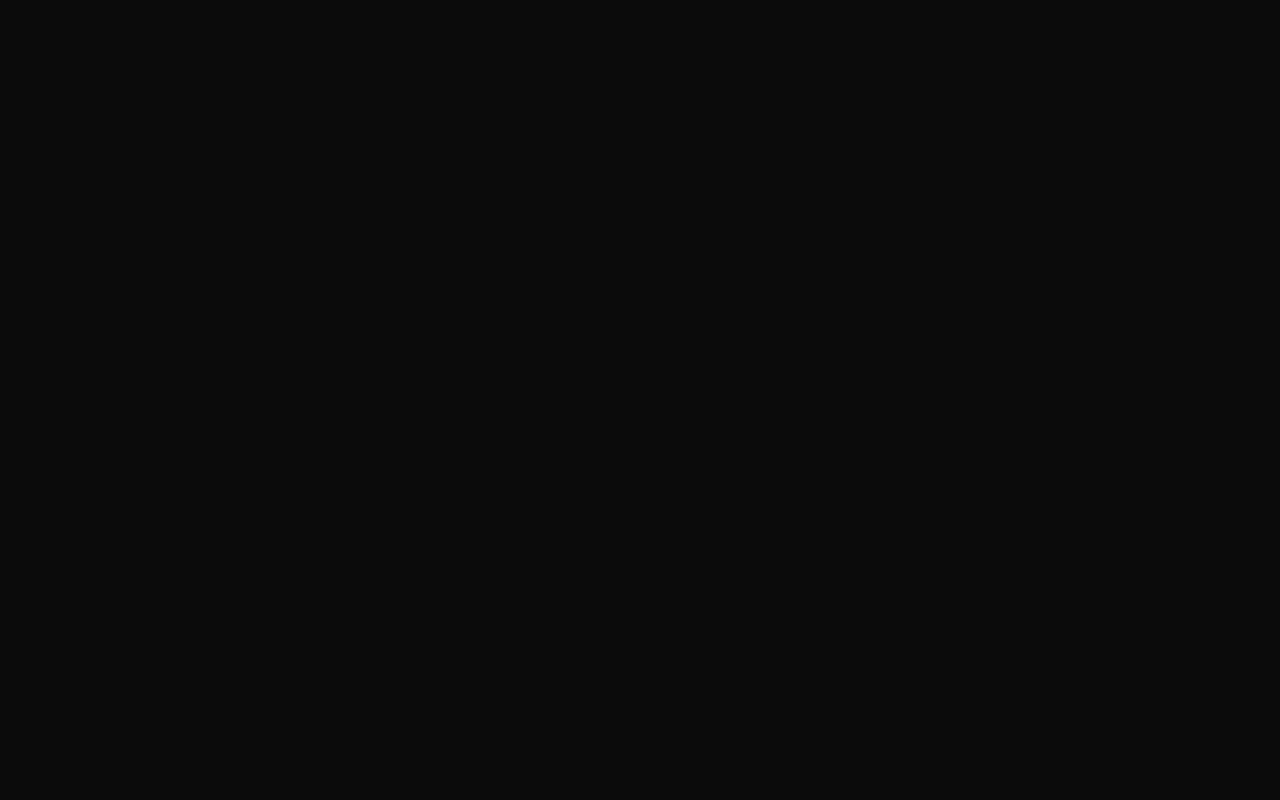
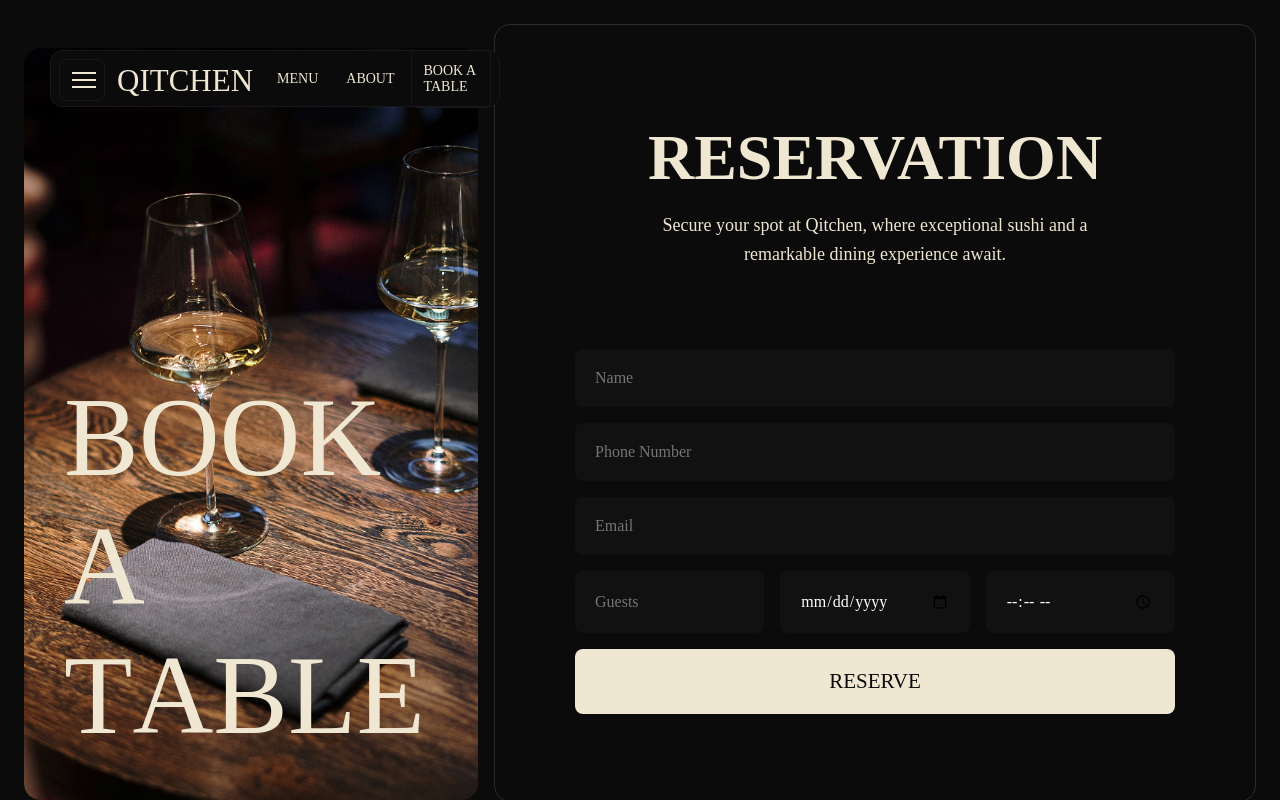
Before and after one commit to Nikhil-gr/sushi, a React (Vite) app: page /reservation in a window 1280 px wide. Before the commit this address had no page. Built offline with nearby package versions, Linux system fonts and the light colour scheme; a web font is replaced by a local one.

Commit message:
implemented reservation

```diff
--- a/src/App.jsx
+++ b/src/App.jsx
@@ -3,16 +3,16 @@ import MenuPage from "./pages/MenuPage";
 import Layout from "./components/Layout";
 import { BrowserRouter, Routes, Route } from "react-router-dom";
 import AboutPage from "./pages/AboutPage";
+import ReservationPage from "./pages/ReservationPage";
 const App = () => {
-
-
   return (
     <BrowserRouter>
       <Routes>
         <Route element={<Layout />}>
           <Route path="/" element={<Front />} />
-          <Route path="/menu" element={<MenuPage />} />{" "}
+          <Route path="/menu" element={<MenuPage />} />
           <Route path="/about" element={<AboutPage />} />
+          <Route path="/reservation" element={<ReservationPage />} />
         </Route>
       </Routes>
     </BrowserRouter>
--- a/src/index.css
+++ b/src/index.css
@@ -491,3 +491,116 @@ nav {
   text-align: justify;
   line-height: 1.4;
 }
+
+/* Reservation */
+
+.container-reservation {
+  display: grid;
+  grid-template-columns: 1fr 1fr;
+  height: 100vh;
+  gap: 16px;
+  overflow: hidden;
+  padding: 24px;
+}
+.left-reservation {
+  position: sticky;
+  top: 24px;
+  height: calc(100vh - 48px);
+  overflow: hidden;
+  border-radius: 16px;
+}
+
+.reservation-cover {
+  width: 100%;
+  height: 100%;
+}
+
+.reservation-cover img {
+  width: 100%;
+  height: 100%;
+  object-fit: cover;
+  border-radius: 16px;
+}
+
+.reservation-text {
+  position: absolute;
+  bottom: 40px;
+  left: 40px;
+  color: #f5e6c8;
+}
+
+.reservation-text h1 {
+  font-size: 7rem;
+  margin: 0;
+  font-weight: 400;
+  text-transform: uppercase;
+}
+
+.right-reservation {
+  border: 1px solid rgba(239, 231, 210, 0.15);
+  border-radius: 16px;
+  padding: 96px 80px;
+  text-align: center;
+  width: 100%;
+}
+
+.reservation-grid {
+  display: flex;
+  flex-direction: column;
+  gap: 80px;
+}
+
+.reservation-grid-1 {
+  display: flex;
+  flex-direction: column;
+  gap: 16px;
+}
+
+.reservation-grid-1 h1 {
+  text-transform: uppercase;
+  font-size: 64px;
+}
+
+.reservation-grid-1 p {
+  font-size: 18px;
+  max-width: 500px;
+  margin: 0 auto;
+  line-height: 1.6;
+}
+
+.reservation-form {
+  display: flex;
+  flex-direction: column;
+  width: 600px;
+  height: 356px;
+  gap: 16px;
+  margin: 0 auto;
+}
+
+.reservation-row {
+  display: grid;
+  grid-template-columns: repeat(3, 1fr);
+  gap: 16px;
+}
+
+.reservation-form input {
+  width: 100%;
+  padding: 20px;
+  border-radius: 8px;
+  border: none;
+  outline: none;
+  font-size: 1rem;
+  background-color: rgba(24, 24, 24, 0.5);
+  color: white;
+}
+
+.reservation-form button {
+  padding: 20px;
+  border: none;
+  border-radius: 8px;
+  background: #efe7d2;
+  text-transform: uppercase;
+  cursor: pointer;
+  color: #0a0b0a;
+  font-size: 21px;
+}
--- /dev/null
+++ b/src/pages/ReservationPage.jsx
@@ -0,0 +1,67 @@
+import { useGSAP } from "@gsap/react";
+import gsap from "gsap";
+import { SplitText } from "gsap/all";
+
+const ReservationPage = () => {
+  useGSAP(() => {
+    const heroSplit = new SplitText(".title", {
+      type: "chars, words",
+    });
+
+    gsap.from(heroSplit.chars, {
+      filter: "blur(10px)",
+      opacity: 0,
+      y: 100,
+      ease: "back",
+      duration: 1,
+      stagger: 0.05,
+    });
+  }, []);
+  return (
+    <div className="container-reservation">
+      <div className="left-reservation">
+        <div className="reservation-cover">
+          <img src="/images/reservation.png" alt="reservation-cover" />
+        </div>
+        <div className="reservation-text">
+          <h1 className="title">
+            book <br /> a table
+          </h1>
+        </div>
+      </div>
+
+      <div className="right-reservation">
+        <div className="reservation-grid">
+          <div className="reservation-grid-1">
+            <h1>Reservation</h1>
+
+            <p>
+              Secure your spot at Qitchen, where exceptional sushi and a
+              remarkable dining experience await.
+            </p>
+          </div>
+
+          <form className="reservation-form">
+            <input type="text" name="name" placeholder="Name" />
+
+            <input type="text" name="phone" placeholder="Phone Number" />
+
+            <input type="email" name="email" placeholder="Email" />
+
+            <div className="reservation-row">
+              <input type="number" name="people" placeholder="Guests" />
+
+              <input type="date" name="date" />
+
+              <input type="time" name="time" />
+            </div>
+
+            <button type="submit">Reserve</button>
+          </form>
+        </div>
+      </div>
+    </div>
+  );
+};
+
+export default ReservationPage;
```
Also changed, not shown: src/pages/AboutPage.jsx (indentation only).
